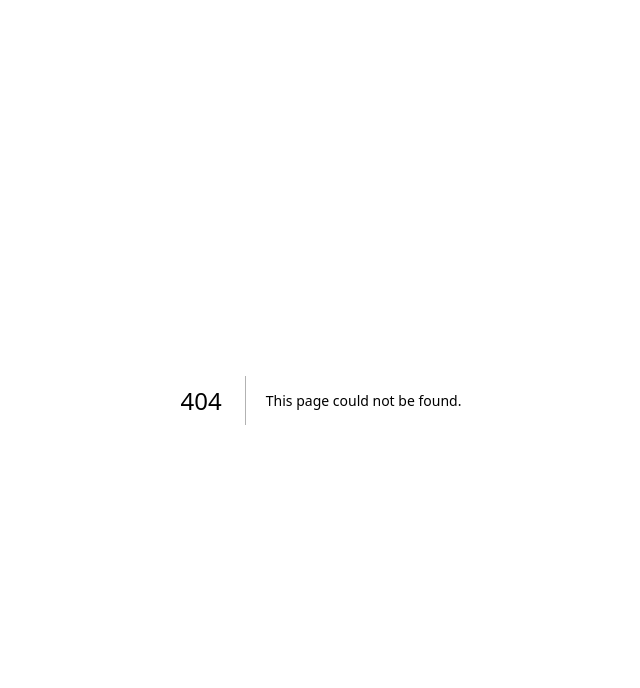
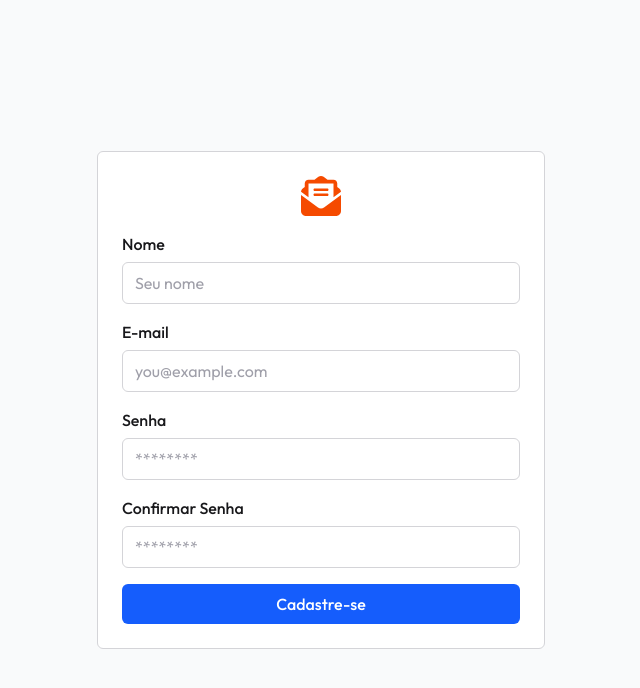
Before and after one commit to ClodoaldoDantas/convite-simples, a Next.js app: page /sign-up in a window 1280 px wide. Before the commit this address had no page. Shown: the top 688 px of the page, without its empty margins (319-959 px from the left). Built offline with nearby package versions, Linux system fonts and the light colour scheme.

Commit message:
feat: add sign-in and sign-up pages with form components; enhance layout and button styles

```diff
--- /dev/null
+++ b/src/app/(auth)/sign-in/page.tsx
@@ -0,0 +1,35 @@
+import { FaEnvelopeOpenText } from 'react-icons/fa6'
+import { Button } from '@/components/ui/button'
+import { Input } from '@/components/ui/input'
+
+export default function SignInPage() {
+  return (
+    <main className="h-screen flex items-center justify-center font-sans">
+      <div className="max-w-md w-full p-6 bg-white border border-zinc-300 rounded-md">
+        <form className="space-y-4">
+          <div className="flex items-center justify-center">
+            <FaEnvelopeOpenText className="size-10 text-orange-600" />
+          </div>
+
+          <div className="flex flex-col gap-1.5">
+            <label className="font-medium text-zinc-900" htmlFor="email">
+              E-mail
+            </label>
+            <Input type="email" id="email" placeholder="you@example.com" />
+          </div>
+
+          <div className="flex flex-col gap-1.5">
+            <label className="font-medium text-zinc-900" htmlFor="password">
+              Senha
+            </label>
+            <Input type="password" id="password" placeholder="********" />
+          </div>
+
+          <Button type="submit" className="w-full">
+            Entrar
+          </Button>
+        </form>
+      </div>
+    </main>
+  )
+}
--- /dev/null
+++ b/src/app/(auth)/sign-up/page.tsx
@@ -0,0 +1,57 @@
+import { FaEnvelopeOpenText } from 'react-icons/fa6'
+import { Button } from '@/components/ui/button'
+import { Input } from '@/components/ui/input'
+
+export default function SignUpPage() {
+  return (
+    <main className="h-screen flex items-center justify-center font-sans">
+      <div className="max-w-md w-full p-6 bg-white border border-zinc-300 rounded-md">
+        <form className="space-y-4">
+          <div className="flex items-center justify-center">
+            <FaEnvelopeOpenText className="size-10 text-orange-600" />
+          </div>
+
+          <div className="flex flex-col gap-1.5">
+            <label className="font-medium text-zinc-900" htmlFor="name">
+              Nome
+            </label>
+            <Input type="text" id="name" placeholder="Seu nome" />
+          </div>
+
+          <div className="flex flex-col gap-1.5">
+            <label className="font-medium text-zinc-900" htmlFor="email">
+              E-mail
+            </label>
+            <Input type="email" id="email" placeholder="you@example.com" />
+          </div>
+
+          <div className="flex flex-col gap-1.5">
+            <label className="font-medium text-zinc-900" htmlFor="password">
+              Senha
+            </label>
+            <Input type="password" id="password" placeholder="********" />
+          </div>
+
+          <div className="flex flex-col gap-1.5">
+            <label
+              className="font-medium text-zinc-900"
+              htmlFor="confirm-password"
+            >
+              Confirmar Senha
+            </label>
+
+            <Input
+              type="password"
+              id="confirm-password"
+              placeholder="********"
+            />
+          </div>
+
+          <Button type="submit" className="w-full">
+            Cadastre-se
+          </Button>
+        </form>
+      </div>
+    </main>
+  )
+}
--- a/src/app/layout.tsx
+++ b/src/app/layout.tsx
@@ -20,7 +20,9 @@ export default function RootLayout({
 }>) {
   return (
     <html lang="pt-BR">
-      <body className={`${outfit.variable} antialiased`}>{children}</body>
+      <body className={`${outfit.variable} antialiased bg-gray-50`}>
+        {children}
+      </body>
     </html>
   )
 }
--- a/src/components/ui/button.tsx
+++ b/src/components/ui/button.tsx
@@ -4,7 +4,7 @@ import type { ComponentProps } from 'react'
 import { cn } from '@/lib/utils'
 
 const buttonVariants = cva(
-  'cursor-pointer transition-colors flex items-center gap-2 px-4 py-2 rounded-md font-medium',
+  'cursor-pointer transition-colors flex items-center justify-center gap-2 px-4 py-2 rounded-md font-medium',
   {
     variants: {
       variant: {
--- /dev/null
+++ b/src/components/ui/input.tsx
@@ -0,0 +1,17 @@
+import type { ComponentProps } from 'react'
+import { cn } from '@/lib/utils'
+
+type InputProps = ComponentProps<'input'>
+
+export function Input({ type, className, ...props }: InputProps) {
+  return (
+    <input
+      type={type}
+      className={cn(
+        'px-3 py-2 bg-transparent border border-zinc-300 rounded-md text-base text-zinc-900 placeholder:text-zinc-400 focus:outline-none focus:ring-2 focus:ring-blue-600',
+        className,
+      )}
+      {...props}
+    />
+  )
+}
```
